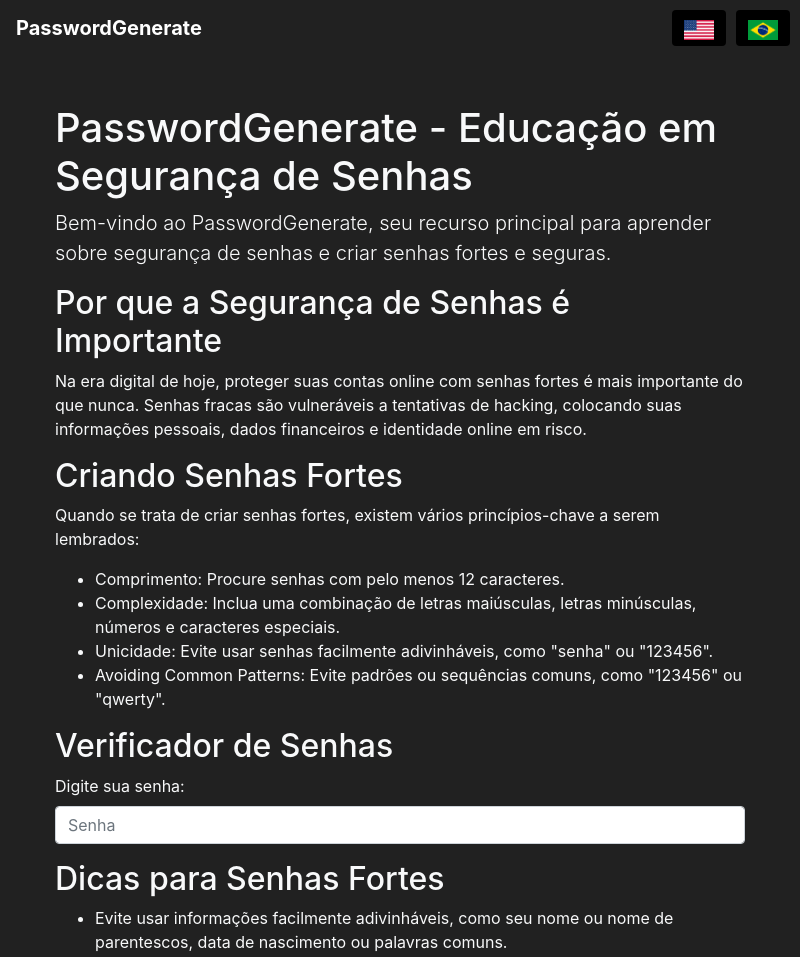
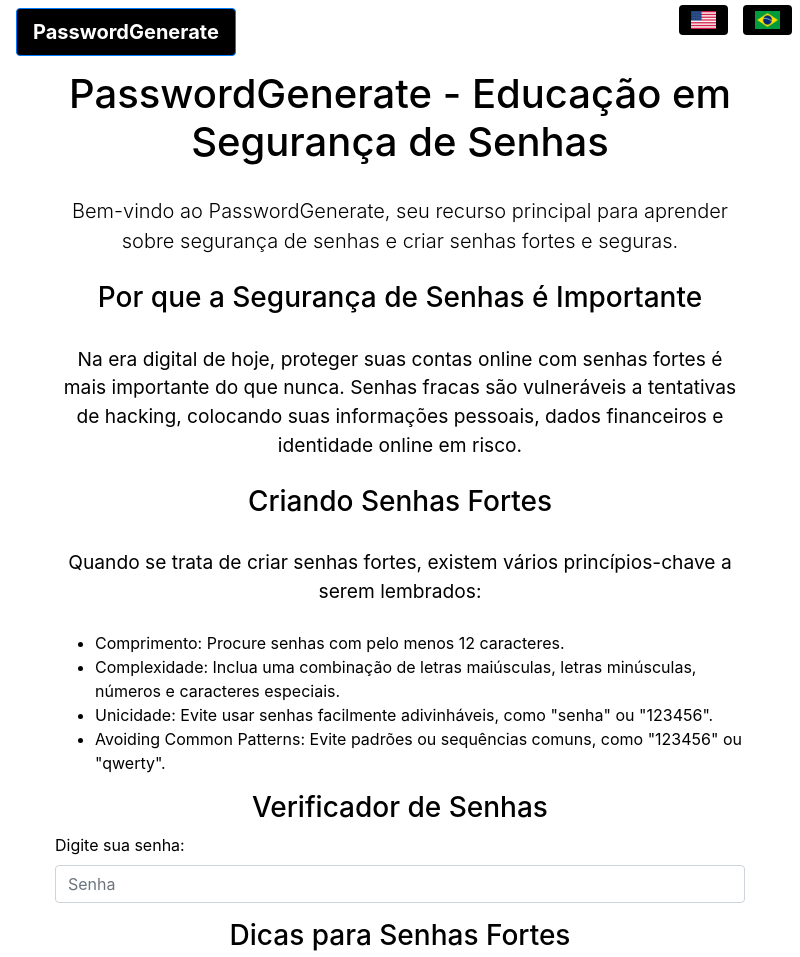
Before and after one commit to ViniciusH97/PasswordGenerate, an Electron app: page index_pt-br.html in a window 800 px wide. Shown: the top 957 px of the page. Drawn offline with nearby package versions, Linux system fonts and the light colour scheme; no server answers.

Commit message:
Atualização Front-end completo

```diff
--- a/index_pt-br.html
+++ b/index_pt-br.html
@@ -10,14 +10,12 @@
   </head>
   <body class="background_color bg-dark text-light">
     <nav class="navbar navbar-expand-lg navbar-dark bg-transparent">
-      <a class="navbar-brand" href="#">PasswordGenerate</a>
+      <a class="navbar-brand btn btn-primary" href="#">PasswordGenerate</a>
       <div class="flag-button-container">
-        <button class="btn btn-dark flag-button"
-          onclick="window.electron.changeLanguage('en')">
+        <button class="btn btn-dark flag-button" onclick="window.electron.changeLanguage('en')">
           <img src="images/bandeiras/estados_unidos.png" alt="US Flag">
         </button>
-        <button class="btn btn-dark flag-button"
-          onclick="window.electron.changeLanguage('pt-br')">
+        <button class="btn btn-dark flag-button" onclick="window.electron.changeLanguage('pt-br')">
           <img src="images/bandeiras/brasil.png" alt="BR Flag">
         </button>
       </div>
@@ -26,12 +24,12 @@
       <h1 class="mt-5">PasswordGenerate - Educação em Segurança de Senhas</h1>
       <p class="lead">Bem-vindo ao PasswordGenerate, seu recurso principal para
         aprender sobre segurança de senhas e criar senhas fortes e seguras.</p>
-      <h2>Por que a Segurança de Senhas é Importante</h2>
+      <h3>Por que a Segurança de Senhas é Importante</h3>
       <p>Na era digital de hoje, proteger suas contas online com senhas fortes é
         mais importante do que nunca. Senhas fracas são vulneráveis a tentativas
         de hacking, colocando suas informações pessoais, dados financeiros e
         identidade online em risco.</p>
-      <h2>Criando Senhas Fortes</h2>
+      <h3>Criando Senhas Fortes</h3>
       <p>Quando se trata de criar senhas fortes, existem vários princípios-chave
         a serem lembrados:</p>
       <ul>
@@ -43,17 +41,16 @@
         <li>Avoiding Common Patterns: Evite padrões ou sequências comuns, como
           "123456" ou "qwerty".</li>
       </ul>
-      <h2>Verificador de Senhas</h2>
+      <h3>Verificador de Senhas</h3>
       <div class="form-group">
         <label for="password">Digite sua senha:</label>
         <input type="password" class="form-control" id="password"
           placeholder="Senha" oninput="checkPassword()">
       </div>
       <div id="passwordStrength"></div>
-      <h2>Dicas para Senhas Fortes</h2>
+      <h3>Dicas para Senhas Fortes</h3>
       <ul>
-        <li>Evite usar informações facilmente adivinháveis, como seu nome ou
-          nome de parentescos, data
+        <li>Evite usar informações facilmente adivinháveis, como seu nome ou nome de parentescos, data
           de nascimento ou palavras comuns.</li>
         <li>Considere usar frases de acesso, que são frases mais longas
           compostas por várias palavras, para maior segurança.</li>
@@ -64,7 +61,6 @@
         Tome medidas proativas para fortalecer suas senhas e proteger seus
         ativos digitais.</p>
     </div>
-    <h2>Gerador de Senhas</h2>
     <script src="renderer.js"></script>
   </body>
 </html>
--- a/style.css
+++ b/style.css
@@ -1,26 +1,83 @@
+:root {
+  --navbar-brand-color: #212121;
+  --background-color: #ffffff;
+  --password-strength-fraca: red;
+  --password-strength-média: yellow;
+  --password-strength-forte: green;
+  --flag-button-bg: black;
+  --navbar-brand-color: black;
+  --container-brand-color: black;
+  --button-text-color: white;
+}
+
+@media (prefers-color-scheme: dark) {
+  :root {
+    --navbar-brand-color: #ffffff;
+    --background-color: #212121;
+    --password-strength-fraca: #ff6b6b;
+    --password-strength-média: #ffd93d;
+    --password-strength-forte: #4caf50;
+    --flag-button-bg: #ffffff;
+    --navbar-brand-color: #ffffff;
+    --container-brand-color: #ffffff;
+    --button-text-color: black;
+  }
+}
+
 .navbar-brand {
-  color: #212121;
+  color: var(--button-text-color);
+  background-color: var(--flag-button-bg);
   font-weight: bold;
+  padding: 0.5rem 1rem;
+  border-radius: 0.25rem;
+  text-align: center;
 }
 
 .navbar {
   background-color: transparent !important;
+  position: fixed;
+  top: 0;
+  width: 100%;
+  z-index: 1000;
+}
+
+.flag-button-container {
+  position: fixed;
+  top: 5px;
+  right: 8px;
+  display: flex;
+  justify-content: center;
+  align-items: center;
+  gap: 15px;
+}
+
+.flag-button {
+  background-color: var(--flag-button-bg);
+  border: none;
+  display: flex;
+  justify-content: center;
+  align-items: center;
+}
+
+.flag-button img {
+  width: 25px;
+  height: 18px;
 }
 
 .background_color {
-  background-color: #212121 !important;
+  background-color: var(--background-color) !important;
 }
 
 .password-strength-fraca {
-  color: red;
+  color: var(--password-strength-fraca);
 }
 
 .password-strength-média {
-  color: yellow;
+  color: var(--password-strength-média);
 }
 
 .password-strength-forte {
-  color: green;
+  color: var(--password-strength-forte);
 }
 
 #passwordStrength {
@@ -30,20 +87,18 @@
   margin-top: 10px;
 }
 
-.flag-button-container {
-  position: fixed;
-  top: 10px;
-  right: 10px;
-  display: flex;
-  gap: 10px;
+.container {
+  color: var(--container-brand-color);
+  margin-top: 70px;
 }
 
-.flag-button {
-  background-color: black;
-  border: none;
+h1, h2, h3, h4, h5, h6 {
+  text-align: center;
 }
 
-.flag-button img {
-  width: 30px;
-  height: 20px;
+p {
+  margin-top: 30px;
+  margin-bottom: 25px;
+  text-align: center;
+  font-size: 1.2rem;
 }
```
